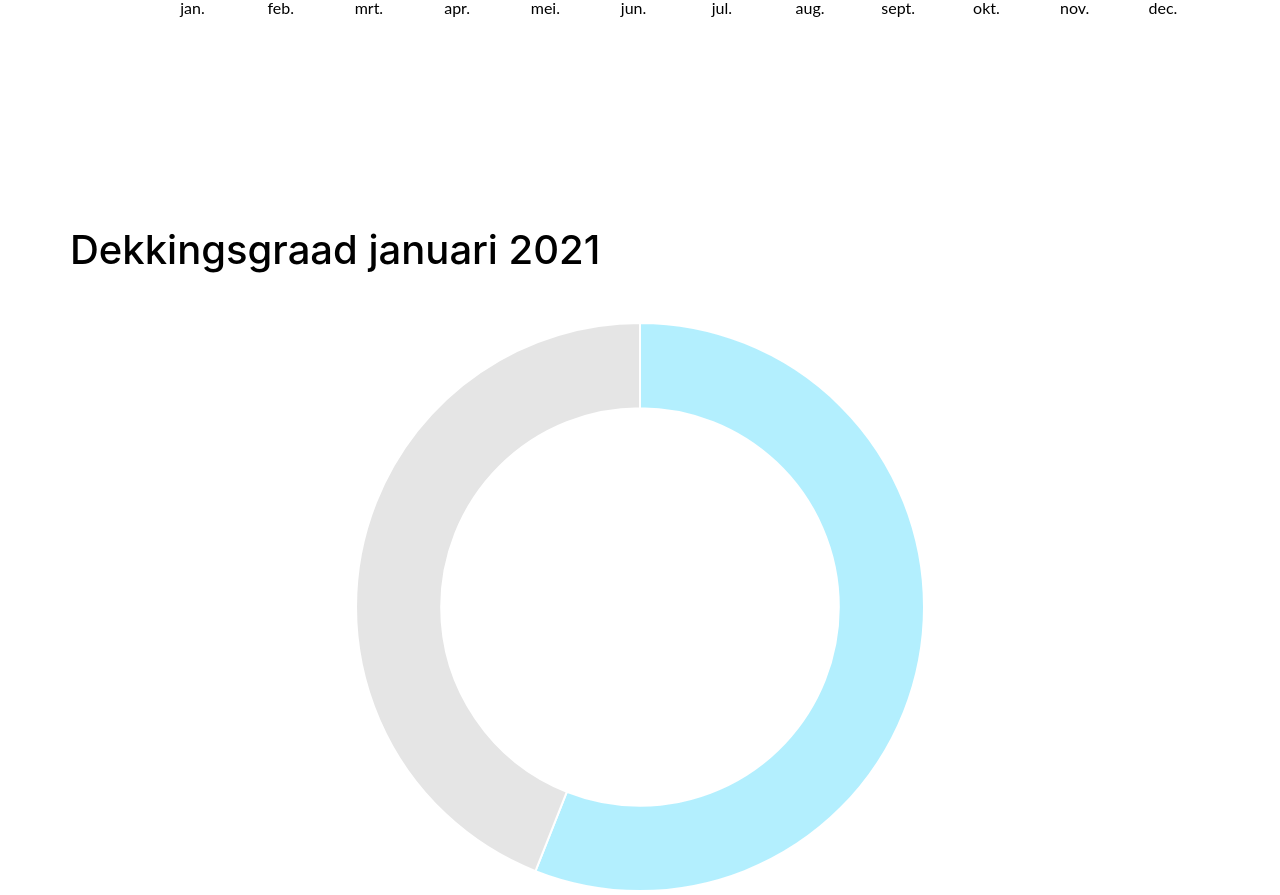
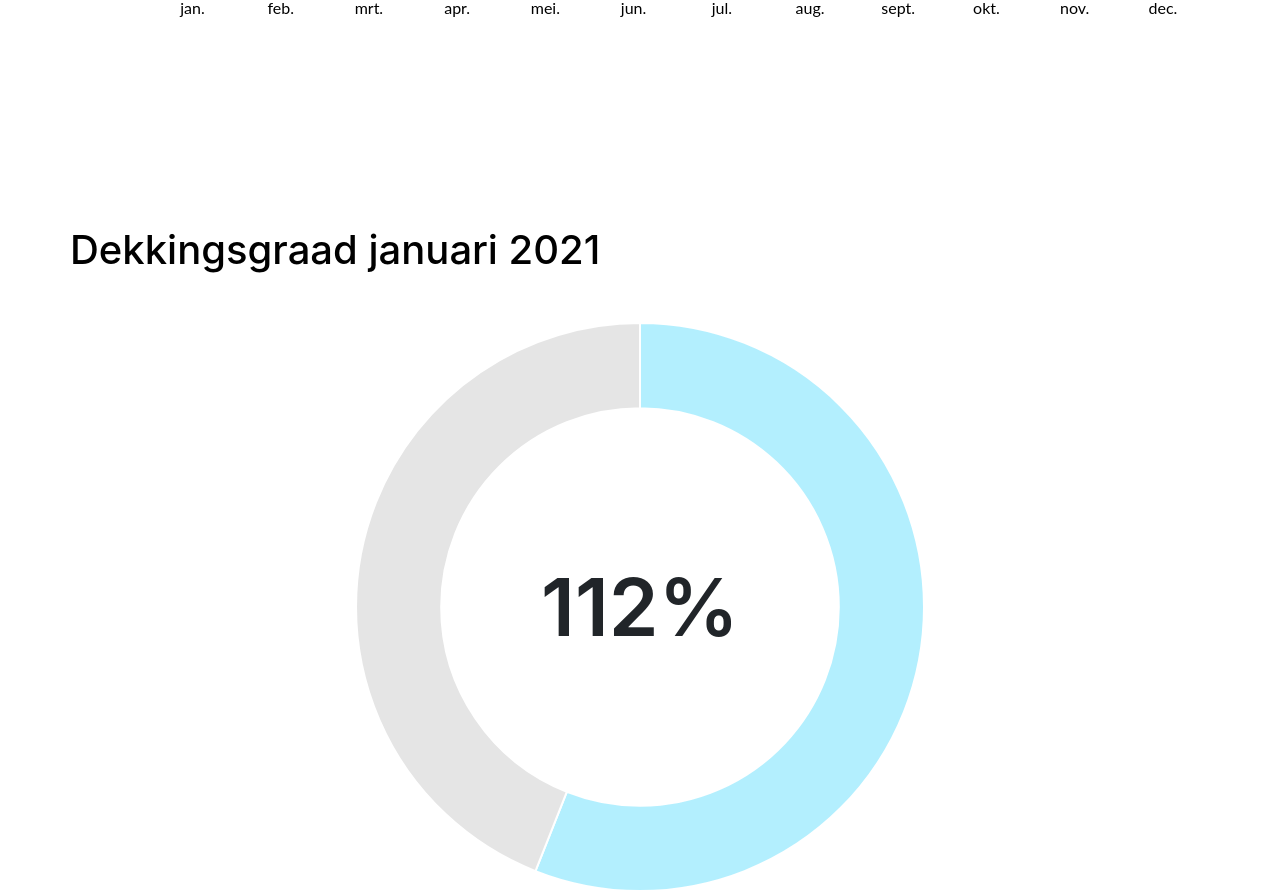
Before and after one commit to sbuijs/chartJSTest, a website: page index.html in a window 1280 px wide. Shown: the part 740-1635 px from the top of the page. Drawn offline with nearby package versions, Linux system fonts and the light colour scheme.

Commit message:
added text in circle

```diff
--- a/index.html
+++ b/index.html
@@ -13,26 +13,37 @@
     crossorigin="anonymous"></script>
   <link rel="stylesheet" href="https://stackpath.bootstrapcdn.com/bootstrap/4.5.2/css/bootstrap.min.css">
   <!-- stylesheets-->
-  <link rel="stylesheet" href="main.css">
+  <link rel="stylesheet" href="web/main.css">
 
   <title>ChartJSTest</title>
 
 </head>
 
 <body>
+  <!--------- BarChart -------------------------------------------------------------------------------->
   <div class="container">
     <h1 style="padding-bottom: 40px; padding-top: 100px;">Dekkingsgraad 2020</h1>
+    <canvas id="myChart" style="padding-bottom: 100px;"></canvas>
+  </div>
 
-    <canvas id="myChart" style="padding-bottom: 100px;"></canvas>
+  <!--------- Full circle -------------------------------------------------------------------------------->
+  <div class="container">
+    <h1 style="padding-bottom: 40px; padding-top: 100px;">Dekkingsgraad januari 2021</h1>
+
+    <!--<canvas id="myChart3" style="padding-bottom: 100px;">
+      </canvas>-->
+    <div class="container-donut">
+      <canvas id="myChart3" width="170"></canvas>
+      <div class="donut-inner">
+        <span class="donut-inner__title">112%</span>
+      </div>
+    </div>
 
   </div>
 
-
-  <div class="container">
-    <h1 style="padding-bottom: 40px; padding-top: 100px;">Dekkingsgraad januari 2021</h1>
-    <canvas id="myChart3" style="padding-bottom: 100px;"></canvas>
   </div>
 
+  <!--------- Single horizontal charts -------------------------------------------------------------------------------->
   <div class="container">
     <h1 style="padding-bottom: 40px; padding-top: 100px;">Obligaties</h1>
     <p style="margin-bottom: 0px;"><strong>Euro staatsobligaties 56%</strong></p>
@@ -41,6 +52,7 @@
     <canvas id="myChart5" widht="400" height="40" style="padding-bottom: 0px;"></canvas>
     <p style="margin-bottom: 0px;"><strong>Overig 27%</strong></p>
     <canvas id="myChart6" widht="400" height="40" style="padding-bottom: 100px;"></canvas>
+    <canvas id="myChart7" widht="400" height="40" style="padding-bottom: 100px;"></canvas>
   </div>
 
 
@@ -254,9 +266,6 @@
 
 
   <!--------- First sinle bar chart -------------------------------------------------------------------------------->
-
-
-
   <script>
     var thisChart = document.getElementById('myChart4').getContext('2d');
 
@@ -548,6 +557,7 @@
         });
       </script>
     -->
+
 </body>
 
 </html>
--- a/main.scss
+++ b/main.scss
@@ -17,6 +17,7 @@
 
 // components / modules
 @import "styles/scss/components/buttons";
+@import "styles/scss/components/donut-chart";
 @import "styles/scss/components/hero";
 
 // pages
--- /dev/null
+++ b/styles/scss/components/_donut-chart.scss
@@ -0,0 +1,28 @@
+.container {
+    .container-donut {
+        height: 100%;
+        width: 100%;
+        top: 0;
+        left: 0;
+        position: relative;
+    }
+    .donut-inner {
+        text-align: center;
+        position: absolute;
+        top: 50%;
+        left: 0;
+        right: 0;
+        transform: translateY(-50%);
+
+        &__title {
+            font-size: 80px;
+            font-weight: 600;
+            @media only screen and (max-width: 340px) {
+                font-size: 26px;
+            }
+            @media only screen and (max-width: 766px) {
+                font-size: 35px;
+            }
+        }
+    }
+}
```
Also changed, not shown: web/main.css (added).
